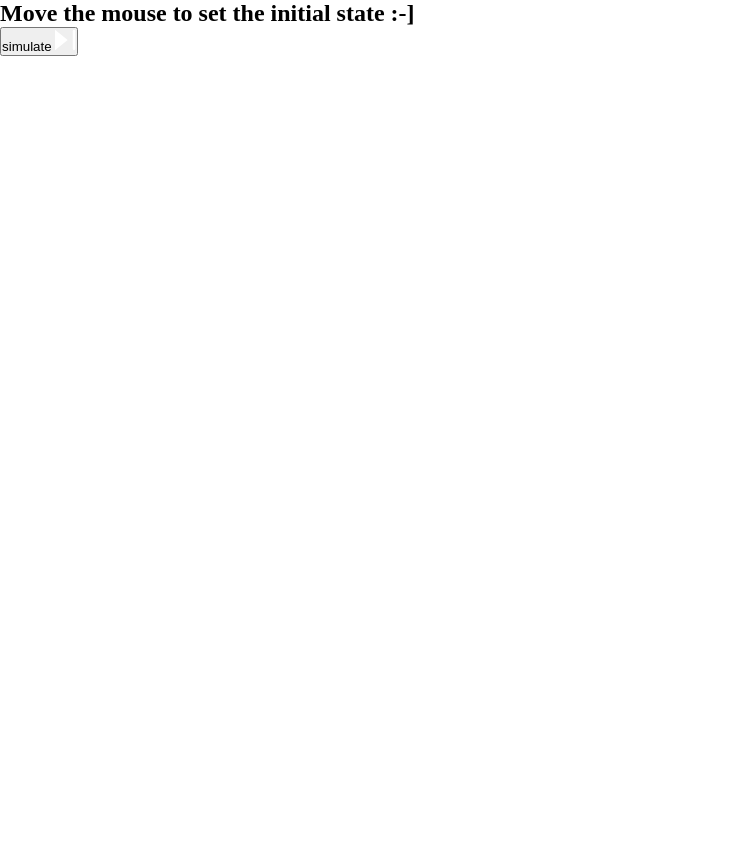
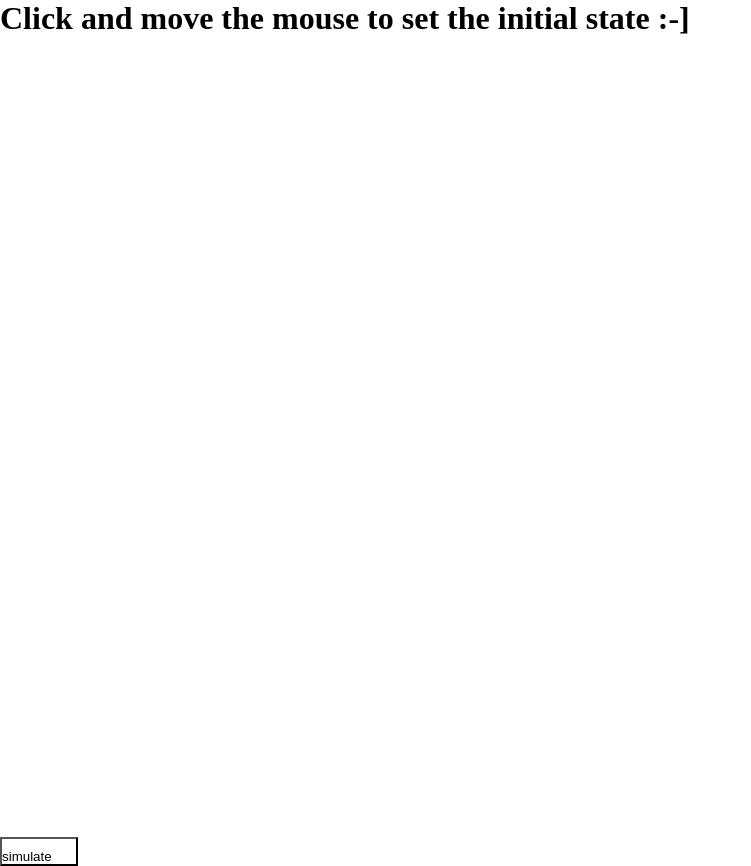
Before and after one commit to sievd/vuejs-conways-game-of-life, a Vue app: page / in a window 1280 px wide. Shown: the whole page, without its empty margins (0-751 px from the left). Built offline with nearby package versions, Linux system fonts and the light colour scheme.

Commit message:
Add simulation to the GameOfLife page

```diff
--- a/src/App.vue
+++ b/src/App.vue
@@ -17,6 +17,7 @@ body,
 body * {
   padding: 0;
   margin: 0;
+  background-color: white;
 }
 
 #app {
--- a/src/helpers/gameOfLife.js
+++ b/src/helpers/gameOfLife.js
@@ -86,6 +86,7 @@ class GameOfLife {
         }
       }
     }
+    this.seed = matrix;
     return matrix;
   }
 }
--- a/src/views/GameOfLife/GameOfLifePage.vue
+++ b/src/views/GameOfLife/GameOfLifePage.vue
@@ -1,11 +1,23 @@
 <template>
   <div>
-    <div>
-      <OptionsGeneal />
+    <div v-show="showSeed">
+      <h1>Click and move the mouse to set the initial state :-]</h1>
       <Matrix
-        :numOfColumns="numOfColumns"
-        :numOfRows="numOfRows"
+        :matrix="seed"
         :cellSize="cellSize"
+        @cell-focus="onCellFocus"
+        :isSeed="true"
+        class="matrix"
+      ></Matrix>
+      <button @click="onSimulateButtonClicked">
+        simulate <img src="@/assets/icons/simulate.svg" />
+      </button>
+    </div>
+    <div v-show="!showSeed">
+      <Matrix
+        :matrix="matrix"
+        :cellSize="cellSize"
+        :isSeed="false"
         class="matrix"
       ></Matrix>
     </div>
@@ -13,23 +25,44 @@
 </template>
 
 <script>
+import GameOfLife from "@/helpers/gameOfLife.js";
+import { createEmptyMatrix } from "@/helpers/gameOfLife.js";
 import Matrix from "./Matrix.vue";
-import OptionsGeneal from "./OptionsGeneal.vue";
 
 export default {
   name: "GameOfLife",
-  components: { Matrix, OptionsGeneal },
+  components: { Matrix },
   data() {
     return {
       cellSize: 10,
       numOfRows: 0,
       numOfColumns: 0,
+      seed: [[]],
+      showSeed: true,
+      matrix: [[]],
+      gameOfLife: null,
     };
   },
-  methods: {},
+  methods: {
+    onCellFocus(x, y) {
+      this.seed[x][y] = 1;
+    },
+    onSimulateButtonClicked() {
+      this.gameOfLife = new GameOfLife(this.seed);
+      this.matrix = this.seed;
+      this.showSeed = false;
+      this.runSimulation();
+    },
+    runSimulation() {
+      setInterval(() => {
+        this.matrix = this.gameOfLife.update();
+      }, 1000);
+    },
+  },
   created() {
     this.numOfColumns = Math.round(window.screen.availWidth / this.cellSize);
     this.numOfRows = Math.round(window.innerHeight / this.cellSize);
+    this.seed = createEmptyMatrix(this.numOfRows, this.numOfColumns);
   },
 };
 </script>
--- a/src/views/GameOfLife/Matrix.vue
+++ b/src/views/GameOfLife/Matrix.vue
@@ -1,17 +1,16 @@
 <template>
-  <table>
-    <tr v-for="x in numOfRows" :key="x">
+  <table :style="{ '--cell-size': cellSize }">
+    <tr v-for="x in matrix.length" :key="x">
       <td
-        v-for="y in numOfColumns"
+        v-for="y in matrix[0].length"
         :key="y"
         :id="`cell-${x}-${y}`"
-        @click="onCellClicked(x, y)"
         @dragenter="onCellFocus(x, y)"
+        :style="{
+          'background-color':
+            matrix[x - 1][y - 1] == 1 ? getRandomColor() : 'white',
+        }"
         class="cell"
-        :style="{
-          height: cellSize,
-          width: cellSize,
-        }"
       ></td>
     </tr>
   </table>
@@ -19,32 +18,24 @@
 
 <script>
 import { getRGBColor } from "@/helpers/colorGenerator.js";
-import { createEmptyMatrix } from "@/helpers/gameOfLife.js";
 
 export default {
   name: "Matrix",
   props: {
-    numOfRows: { type: Number, required: true },
-    numOfColumns: { type: Number, required: true },
+    matrix: { type: Array, required: true },
     cellSize: { type: Number, required: true },
-  },
-  data() {
-    return {
-      matrix: createEmptyMatrix(this.numOfRows, this.numOfColumns),
-    };
+    isSeed: { type: Boolean, required: true },
   },
   methods: {
-    onCellClicked(x, y) {
-      console.log("clicked cell", x, y);
-    },
-    getColor() {
+    getRandomColor() {
       return getRGBColor();
     },
     onCellFocus(x, y) {
-      const cell = document.getElementById(`cell-${x}-${y}`);
-      cell.style.backgroundColor = this.getColor();
-      this.matrix[x - 1][y - 1] = 1;
-      console.log(x, y);
+      if (this.isSeed) {
+        const cell = document.getElementById(`cell-${x}-${y}`);
+        cell.style.backgroundColor = this.getRandomColor();
+        this.$emit("cell-focus", x - 1, y - 1);
+      }
     },
   },
 };
@@ -62,4 +53,9 @@ td {
 th {
   width: 100%;
 }
+
+td {
+  height: var(--cell-size);
+  width: var(--cell-size);
+}
 </style>
--- a/src/views/GameOfLife/OptionsGeneal.vue
+++ /dev/null
@@ -1,12 +0,0 @@
-<template>
-  <nav>
-    <h1>Move the mouse to set the initial state :-]</h1>
-    <button>simulate <img src="@/assets/icons/simulate.svg" /></button>
-  </nav>
-</template>
-
-<script>
-export default {};
-</script>
-
-<style scoped></style>
```
